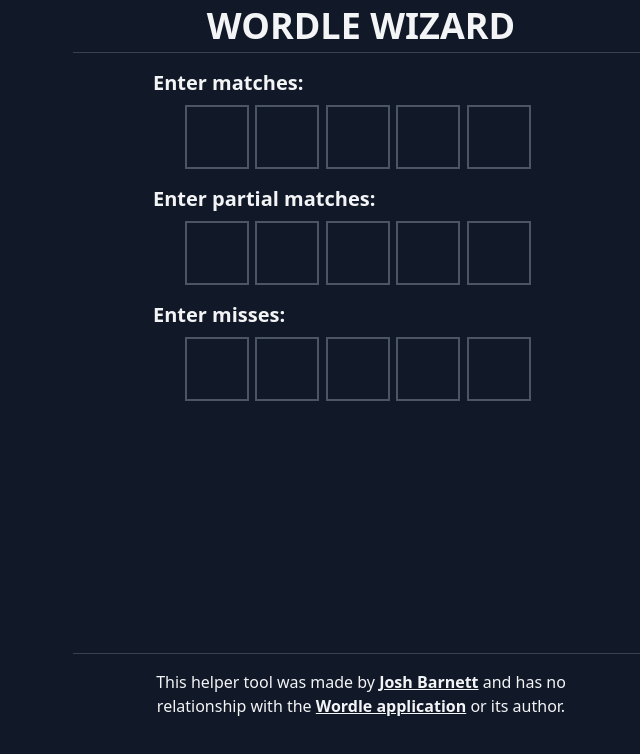
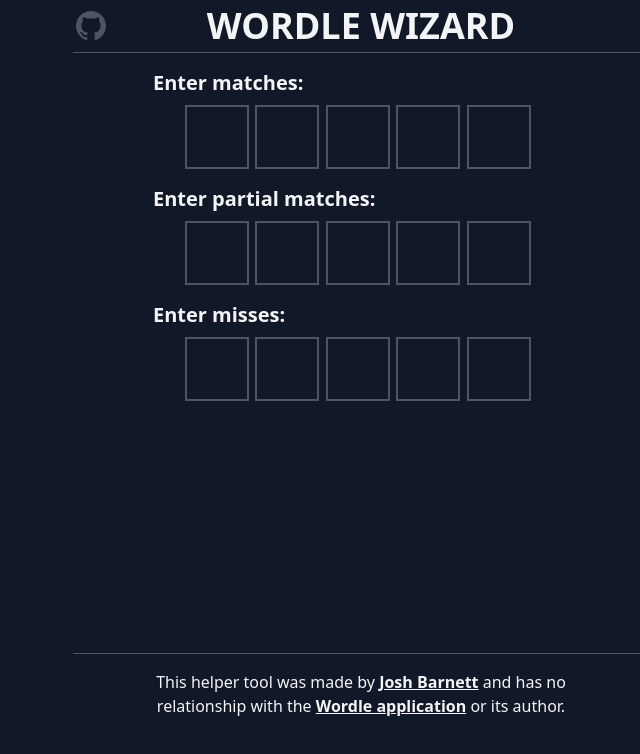
Before and after one commit to ohheyjosh/wordle-wizard, a Next.js app: page / in a window 1280 px wide. Shown: the top 754 px of the page, without its empty margins (279-919 px from the left). Built offline with nearby package versions, Linux system fonts and the light colour scheme.

Commit message:
added github link to header, tweaked gray colors

```diff
--- a/components/Layout.tsx
+++ b/components/Layout.tsx
@@ -13,13 +13,32 @@
       <meta charSet="utf-8" />
       <meta name="viewport" content="initial-scale=1.0, width=device-width" />
     </Head>
-    <header className="w-full max-w-xl mx-auto text-center border-b border-gray-700">
+    <header className="flex items-center justify-between w-full max-w-xl mx-auto text-center border-b border-gray-600">
+      <a href="https://github.com/ohheyjosh/wordle-wizard" target="_blank">
+        <svg
+          className="w-9 h-9"
+          fill="rgb(75 85 99)"
+          role="img"
+          viewBox="0 0 24 24"
+          xmlns="http://www.w3.org/2000/svg"
+        >
+          <title>GitHub</title>
+          <path
+            fillRule="evenodd"
+            d="M12 2C6.477 2 2 6.484 2 12.017c0 4.425 2.865 8.18 6.839 9.504.5.092.682-.217.682-.483 0-.237-.008-.868-.013-1.703-2.782.605-3.369-1.343-3.369-1.343-.454-1.158-1.11-1.466-1.11-1.466-.908-.62.069-.608.069-.608 1.003.07 1.531 1.032 1.531 1.032.892 1.53 2.341 1.088 2.91.832.092-.647.35-1.088.636-1.338-2.22-.253-4.555-1.113-4.555-4.951 0-1.093.39-1.988 1.029-2.688-.103-.253-.446-1.272.098-2.65 0 0 .84-.27 2.75 1.026A9.564 9.564 0 0112 6.844c.85.004 1.705.115 2.504.337 1.909-1.296 2.747-1.027 2.747-1.027.546 1.379.202 2.398.1 2.651.64.7 1.028 1.595 1.028 2.688 0 3.848-2.339 4.695-4.566 4.943.359.309.678.92.678 1.855 0 1.338-.012 2.419-.012 2.747 0 .268.18.58.688.482A10.019 10.019 0 0022 12.017C22 6.484 17.522 2 12 2z"
+            clipRule="evenodd"
+          />
+        </svg>
+      </a>
       <h1 className="my-2 text-4xl font-bold leading-9 uppercase">
         Wordle Wizard
       </h1>
+      <div className="w-9"></div>
     </header>
-    <main className="w-full h-full max-w-xl min-h-[75vh] mx-auto">{children}</main>
-    <footer className="w-full max-w-xl mx-auto text-center border-t border-gray-700">
+    <main className="w-full h-full max-w-xl min-h-[75vh] mx-auto">
+      {children}
+    </main>
+    <footer className="w-full max-w-xl mx-auto text-center border-t border-gray-600">
       <p className="w-full max-w-md mx-auto my-4">
         This helper tool was made by{' '}
         <a
```
